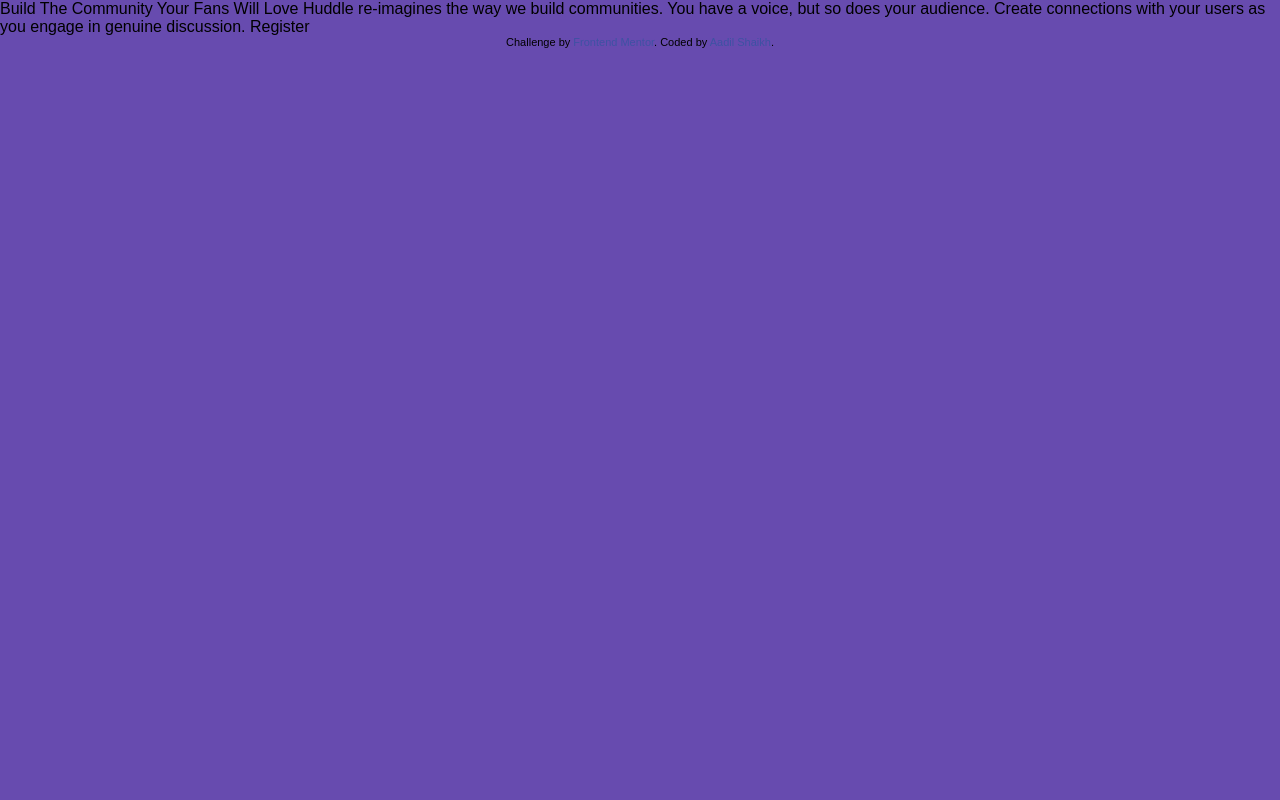
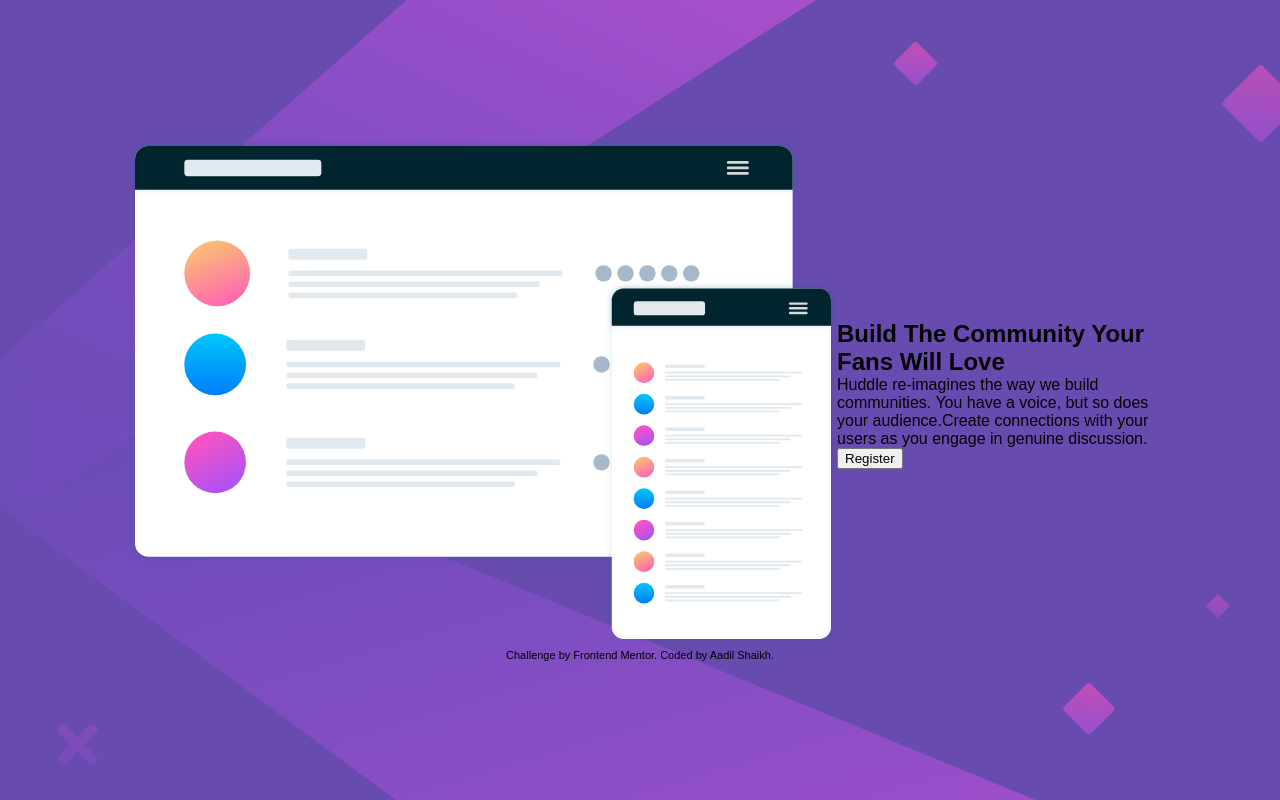
Before and after one commit to aadiisk21/P02, a plain HTML site: page index.html in a window 1280 px wide. Drawn offline with Linux system fonts and the light colour scheme.

Commit message:
added background image and image to the page and made some adjustments

```diff
--- a/css/style.css
+++ b/css/style.css
@@ -24,9 +24,16 @@
 
 /* Set default font size and family */
 body {
+    width: 100%;
+    height: auto;
     font-size: 16px;
     font-family: Arial, sans-serif;
     background-color: hsl(257, 40%, 49%);
+    background-image: url(../images/bg-desktop.svg);
+    background-repeat: no-repeat;
+    background-size: cover;
+    background-position: center;
+    background-attachment: fixed;
 }
 
 /* Remove list styles */
@@ -35,10 +42,17 @@
     list-style: none;
 }
 
-/* Remove hyperlink underline */
-footer a {
-  text-decoration: none;
-  color: black;
+/* Additional resets and customizations go here */
+.container {
+    position: absolute;
+    top: 50%;
+    left: 50%;
+    transform: translate(-50%, -50%);
+    width: 80%;
 }
 
-/* Additional resets and customizations go here */
+.section {
+    display: flex;
+    align-items: center;
+    justify-content: center;
+}
--- a/index.html
+++ b/index.html
@@ -2,14 +2,16 @@
 <html lang="en">
 
 <head>
-  <meta charset="UTF-8">
-  <meta name="viewport" content="width=device-width, initial-scale=1.0">
+  <meta charset="UTF-8" />
+  <meta name="viewport" content="width=device-width, initial-scale=1.0" />
   <!-- displays site properly based on user's device -->
 
-  <link rel="icon" type="image/png" sizes="32x32" href="./images/favicon-32x32.png">
-  <link rel="stylesheet" href="css/style.css">
+  <link rel="icon" type="image/png" sizes="32x32" href="./images/favicon-32x32.png" />
+  <link rel="stylesheet" href="css/style.css" />
 
-  <title>Frontend Mentor | Huddle landing page with single introductory section</title>
+  <title>
+    Frontend Mentor | Huddle landing page with single introductory section
+  </title>
 
   <!-- Feel free to remove these styles or customise in your own stylesheet 👍 -->
   <style>
@@ -19,23 +21,46 @@
     }
 
     .attribution a {
-      color: hsl(228, 45%, 44%);
+      color: hsl(0, 0%, 0%);
+      text-decoration: none;
     }
   </style>
 </head>
 
 <body>
-      Build The Community Your Fans Will Love
+  <div class="container">
+    <header class="head">
+      <div class="head__logo"></div>
+      <div class="head__title"></div>
+    </header>
+    <section class="section">
+      <div class="section_1">
+        <img src="images/illustration-mockups.svg" alt="illustration-mockups" class="img">
+      </div>
 
-      Huddle re-imagines the way we build communities. You have a voice, but so does your audience. Create connections with your users as you engage in genuine discussion.
+      <div class="section_2">
+        <h1>Build The Community Your Fans Will Love</h1>
+        <p>
+          Huddle re-imagines the way we build communities. You have a voice,
+          but so does your audience.Create connections with your users as you
+          engage in genuine discussion.
+        </p>
+        <button>Register</button>
+      </div>
+    </section>
+    <!-- Build The Community Your Fans Will Love
 
-      Register
+        Huddle re-imagines the way we build communities. You have a voice, but so does your audience. Create connections with your users as you engage in genuine discussion.
+
+        Register -->
     <footer>
       <p class="attribution">
-        Challenge by <a href="https://www.frontendmentor.io?ref=challenge" target="_blank">Frontend Mentor</a>.
-        Coded by <a href="#">Aadil Shaikh</a>.
+        Challenge by
+        <a href="https://www.frontendmentor.io?ref=challenge" target="_blank">Frontend Mentor</a>. Coded by <a
+          href="#">Aadil Shaikh</a>.
       </p>
     </footer>
+  </div>
 </body>
 
 </html>
```
Lines whose indentation alone changed are shown as unchanged.
